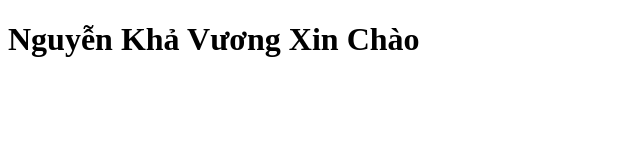
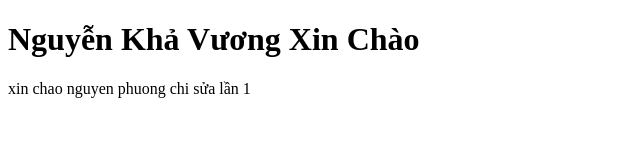
Before and after one commit to vuonggg11112/npchiii, a plain HTML site: page index.html in a window 1280 px wide. Shown: the whole page, without its empty margins (0-640 px from the left). Drawn offline with Linux system fonts and the light colour scheme.

Commit message:
update file

```diff
--- a/index.html
+++ b/index.html
@@ -7,5 +7,6 @@
   </head>
   <body>
     <h1>Nguyễn Khả Vương Xin Chào</h1>
+    <p>xin chao nguyen phuong chi sửa lần 1</p>
   </body>
 </html>
```
